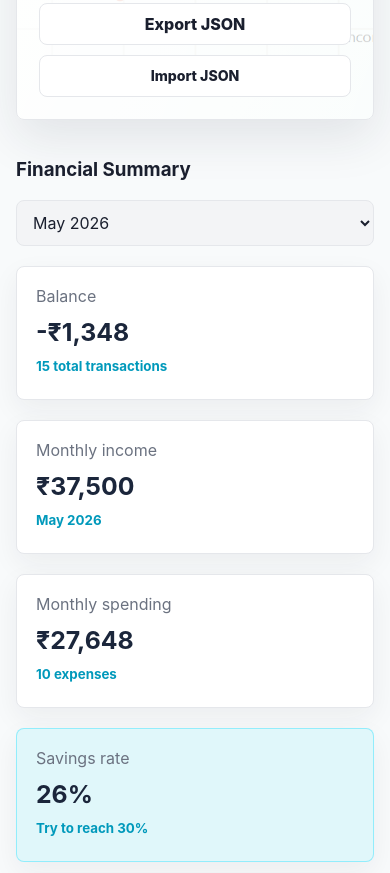
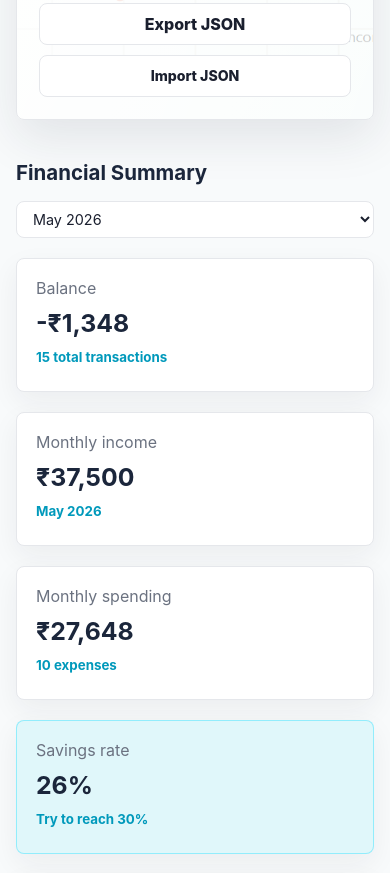
Before and after one commit to rvamshidhar437-eng/expense-app, a plain HTML site: page index.html in a window 390 px wide. Shown: the part 768-1641 px from the top of the page. Drawn offline with Linux system fonts and the light colour scheme; files whose address does not match are found by name.

Commit message:
Update CSS: Add dashboard header styling and month selector styles

```diff
--- a/styles.css
+++ b/styles.css
@@ -175,6 +175,32 @@ main {
   max-width: 100%;
 }
 
+.dashboard-header {
+  display: flex;
+  align-items: center;
+  justify-content: space-between;
+  gap: 16px;
+  margin-top: 20px;
+}
+
+.dashboard-header h3 {
+  margin: 0;
+  color: var(--primary);
+  font-size: 1.28rem;
+}
+
+.month-selector,
+.budget-month-input,
+.planning-month-input {
+  padding: 8px 12px;
+  border: 1px solid var(--line);
+  background: var(--surface);
+  color: var(--ink);
+  border-radius: var(--radius);
+  font-size: 0.9rem;
+  cursor: pointer;
+}
+
 .hero-band {
   min-height: 258px;
   display: grid;
@@ -269,6 +295,17 @@ main {
 
 .ghost-btn:hover {
   background: var(--surface-2);
+}
+
+.inline-link {
+  color: var(--teal);
+  text-decoration: none;
+  font-weight: 700;
+  transition: color 180ms ease;
+}
+
+.inline-link:hover {
+  color: var(--teal-dark);
 }
 
 .file-action input {
@@ -652,6 +689,11 @@ canvas {
   .insight-list {
     grid-template-columns: 1fr;
   }
+
+  .dashboard-header {
+    flex-direction: column;
+    align-items: flex-start;
+  }
 }
 
 @media (max-width: 680px) {
@@ -697,4 +739,13 @@ canvas {
     grid-auto-flow: row;
     overflow-x: visible;
   }
+
+  .dashboard-header {
+    flex-direction: column;
+    align-items: stretch;
+  }
+
+  .month-selector {
+    width: 100%;
+  }
 }
```
